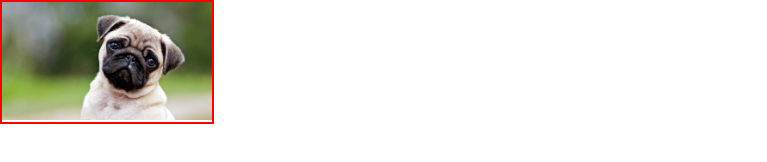
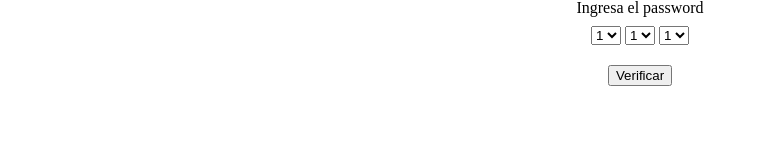
Before and after one commit to mg2023/desafio12_m3_js_d2, a plain HTML site: page p3/index.html in a window 1280 px wide. Shown: the whole page, without its empty margins (0-767 px from the left). Drawn offline with Linux system fonts and the light colour scheme.

Commit message:
Se agrega la parte 3 del desafio

```diff
--- a/p2/assets/js/main.js
+++ b/p2/assets/js/main.js
@@ -16,7 +16,7 @@ boton.addEventListener("click", function () {
   let totalStickers = suma(cantidadSticker1.value,cantidadSticker2.value,cantidadSticker3.value)
 
   console.log(totalStickers)
-  console.log(respuesta.value)
+
 
   if(totalStickers <= 10)
   {
--- a/p3/assets/css/estilos.css
+++ b/p3/assets/css/estilos.css
@@ -1,13 +1,15 @@
-.imagen {
-    background-image: url("../img/perro1.jpg");
+body {
+    display:flex;
+    flex-direction: column;
+    align-items: center;
 }
-.bg {
-    background-size: contain;
-    background-repeat: no-repeat;
-    height: 120px;
-    width: 210px;
-  }
 
-.borde{
-    border: 2px solid red;
+#selectores{
+    padding-top : 10px;
+    padding-bottom: 10px;
 }
+
+#boton_verificar {
+    padding-top : 10px;
+    padding-bottom: 10px;
+}
--- a/p3/assets/js/main.js
+++ b/p3/assets/js/main.js
@@ -1,9 +1,36 @@
-const div = document.querySelector("#photo");
+const valor1 = document.querySelector("#s1")
+const valor2 = document.querySelector("#s2")
+const valor3 = document.querySelector("#s3")
+const respuesta = document.querySelector('h2')
 
-div.addEventListener("click", function () {
-  if (div.classList.contains("borde") == true) {
-    div.classList.remove("borde");
-  } else {
-    div.classList.add("borde");
+
+let boton = document.querySelector("#boton")
+
+boton.addEventListener("click", function () {
+
+  console.log("Evento recibido");
+  console.log(valor1.value);
+  console.log(valor2.value);
+  console.log(valor3.value);
+
+  let password = sumaStrings(valor1.value,valor2.value,valor3.value)
+
+  console.log(password)
+
+
+  if(password === "911")
+  {
+    console.log(`Password 1 correcto`)
+    respuesta.innerHTML = `Password 1 correcto`
+  }else if(password === "714"){
+    console.log("Password 2 correcto")
+    respuesta.innerHTML = 'Password 2 correcto'
+  }else{
+    console.log("Password incorrecto")
+    respuesta.innerHTML = 'Password incorrecto'
   }
 });
+
+function sumaStrings (a,b,c){
+  return ( a + b + c)
+}
--- a/p3/index.html
+++ b/p3/index.html
@@ -9,9 +9,50 @@
     <link rel="stylesheet" href="assets/css/estilos.css" />
   </head>
   <body>
-    <main>
-      <div id="photo" class="imagen bg borde"></div>
-    </main>
+
+    <h1>Ingresa el password</h1>
+
+    <div id="selectores">
+      <select name="s1" id="s1">
+        <option value="1">1</option>
+        <option value="2">2</option>
+        <option value="3">3</option>
+        <option value="4">4</option>
+        <option value="5">5</option>
+        <option value="6">6</option>
+        <option value="7">7</option>
+        <option value="8">8</option>
+        <option value="9">9</option>
+      </select>
+      <select name="s2" id="s2">
+        <option value="1">1</option>
+        <option value="2">2</option>
+        <option value="3">3</option>
+        <option value="4">4</option>
+        <option value="5">5</option>
+        <option value="6">6</option>
+        <option value="7">7</option>
+        <option value="8">8</option>
+        <option value="9">9</option>
+      </select>
+      <select name="s3" id="s3">
+        <option value="1">1</option>
+        <option value="2">2</option>
+        <option value="3">3</option>
+        <option value="4">4</option>
+        <option value="5">5</option>
+        <option value="6">6</option>
+        <option value="7">7</option>
+        <option value="8">8</option>
+        <option value="9">9</option>
+      </select>
+    </div>
+    <h2></h2>
+
+    <div id="boton_verificar">
+      <div><button id="boton" href="">Verificar</a></div>
+    </div>
+
     <script src="./assets/js/main.js"></script>
   </body>
 </html>
```
Also changed, not shown: p3/assets/img/perro1.jpg (deleted).
